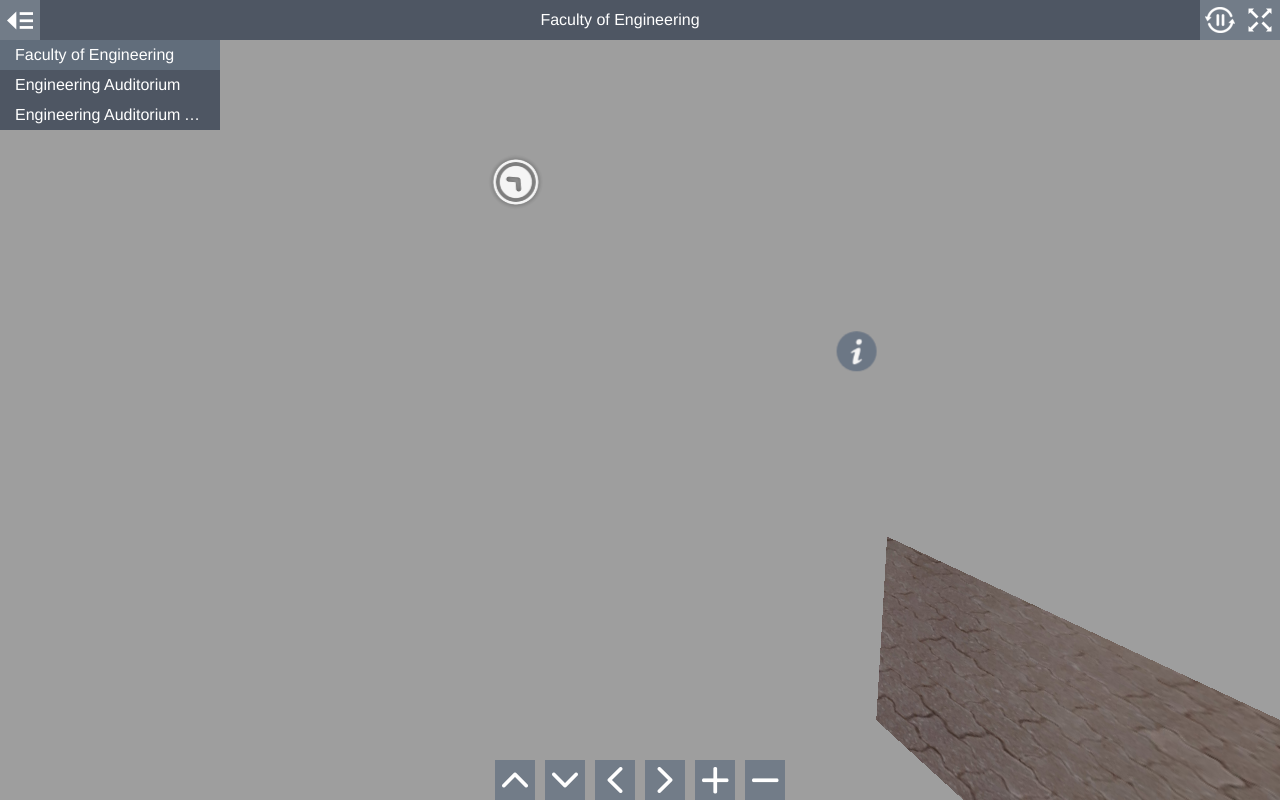
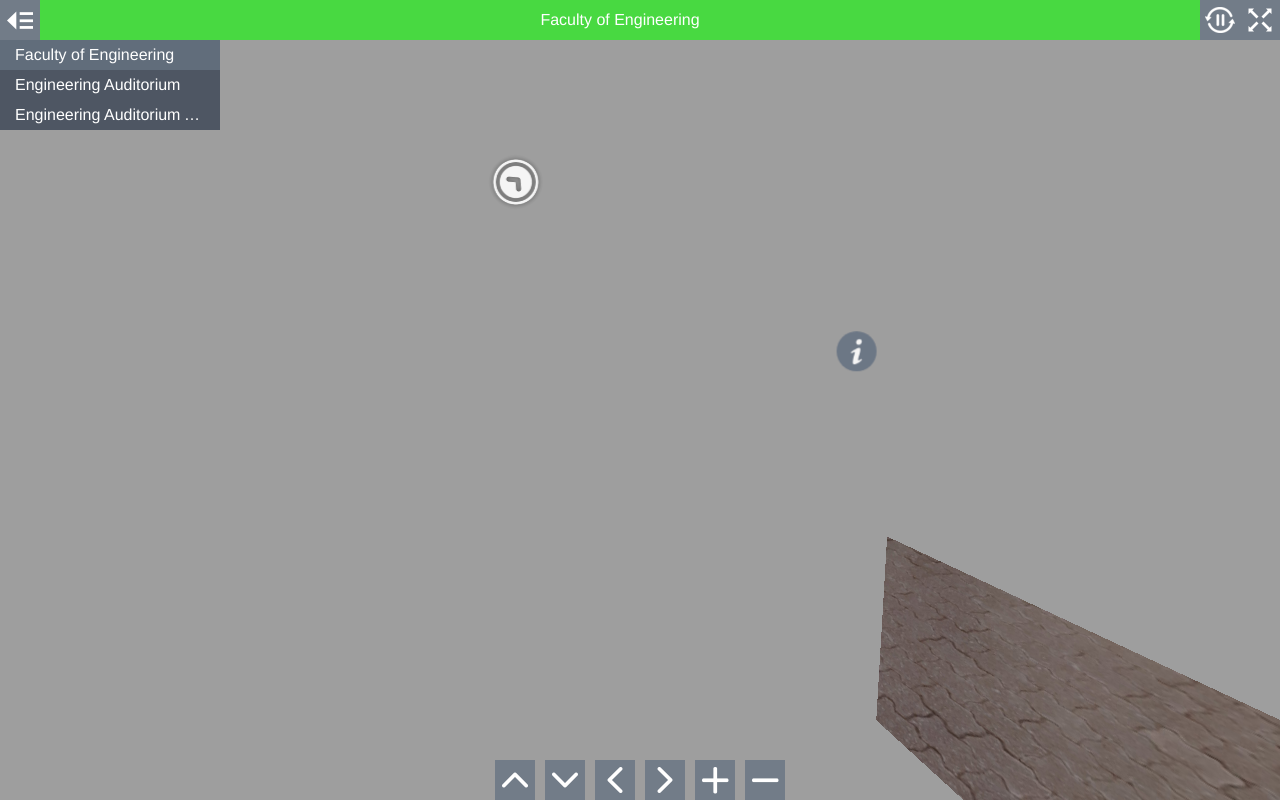
Before and after one commit to zhenghong75/Faculty-of-Engineering, a plain HTML site: page index.html in a window 1280 px wide. Drawn offline with Linux system fonts and the light colour scheme; animation ran at ten frames a second.

Commit message:
Colour change

```diff
--- a/style.css
+++ b/style.css
@@ -79,8 +79,8 @@ body.multiple-scenes.mobile #titleBar {
   height: 100%;
   line-height: 30px;
   padding: 5px;
-  background-color: rgb(58,68,84);
-  background-color: rgba(58,68,84,0.8);
+  background-color: rgb(51,232,42);
+  background-color: rgba(51,232,42,0.8);
   overflow: hidden;
   text-overflow: ellipsis;
   white-space: nowrap;
```
